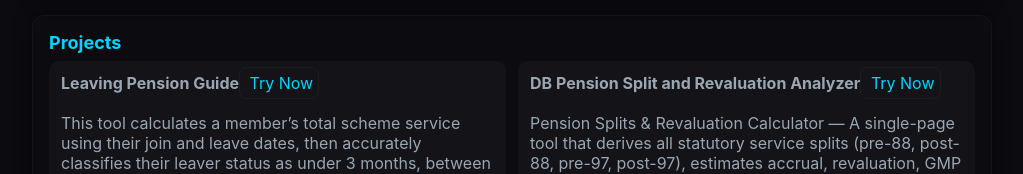
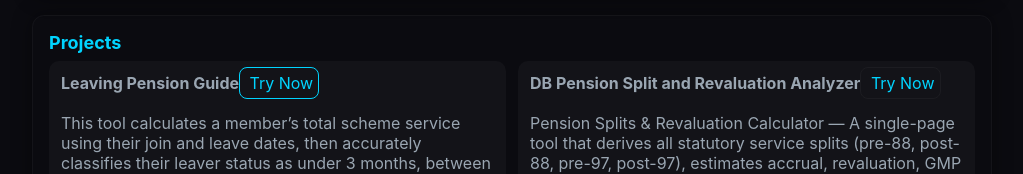
Before and after one commit to surjangit/seniorpensionadministraresume, a plain HTML site: page index.html in a window 1280 px wide. Shown: the part 724-898 px from the top of the page, without its empty margins (128-1151 px from the left). Drawn offline with Linux system fonts and the light colour scheme.

Commit message:
Fix HTML encoding issues in index.html

```diff
--- a/index.html
+++ b/index.html
@@ -130,7 +130,7 @@
     <section id="projects" class="section-card">
       <h2>Projects</h2>
       <div class="grid">
-        <div class="project"><strong>Leaving Pension Guide</strong><a href="https://surjangit.github.io/pensionleavingguide/" style="text-align:center;padding:5px;border:1px solid var(--glass);border-radius:8px;color:var(--neon-blue);color-color:var(--neon-blue);text-decoration:none;"> Try Now </a><br><br>This tool calculates a member’s total scheme service using their join and leave dates, then accurately classifies their leaver status as under 3 months, between 3 months and 2 years, or over 2 years. Based on this classification, it provides precise guidance on whether the member is eligible for a contribution refund, has the option to transfer their benefits, or will receive deferred pension benefits.</div>
+        <div class="project"><strong>Leaving Pension Guide</strong><a href="https://surjangit.github.io/pensionleavingguide/" style="text-align:center;padding:5px;border:1px solid var(--glass);border-radius:8px;color:var(--neon-blue);border-color:var(--neon-blue);text-decoration:none;"> Try Now </a><br><br>This tool calculates a member’s total scheme service using their join and leave dates, then accurately classifies their leaver status as under 3 months, between 3 months and 2 years, or over 2 years. Based on this classification, it provides precise guidance on whether the member is eligible for a contribution refund, has the option to transfer their benefits, or will receive deferred pension benefits.</div>
         <div class="project"><strong>DB Pension Split and Revaluation Analyzer</strong><a href="https://surjangit.github.io/pension_splits_and_revaluation/" style="text-align:center;padding:5px;border:1px solid var(--glass);border-radius:8px;color:var(--neon-blue);text-decoration:none;"> Try Now </a><br><br>Pension Splits & Revaluation Calculator — A single-page tool that derives all statutory service splits (pre-88, post-88, pre-97, post-97), estimates accrual, revaluation, GMP and excess, and forecasts the member’s deferred pension growth based solely on joining and leaving dates</div>
         <div class="project"><strong>Onshore Training</strong><br>Standardised processes with UK team.</div>
         <div class="project"><strong>Revaluation Project</strong><br>Applied Section 148 & fixed-rate methods.</div>
```
